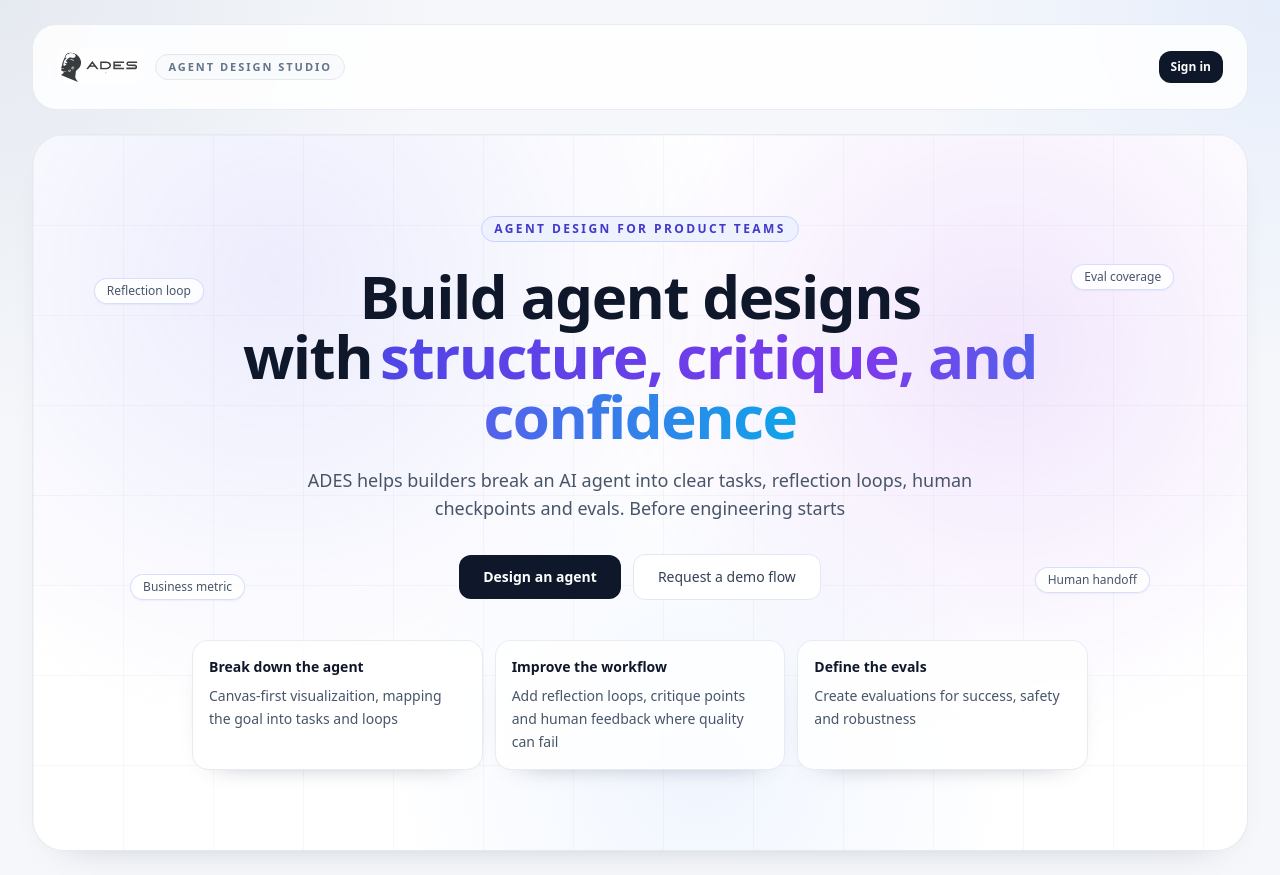
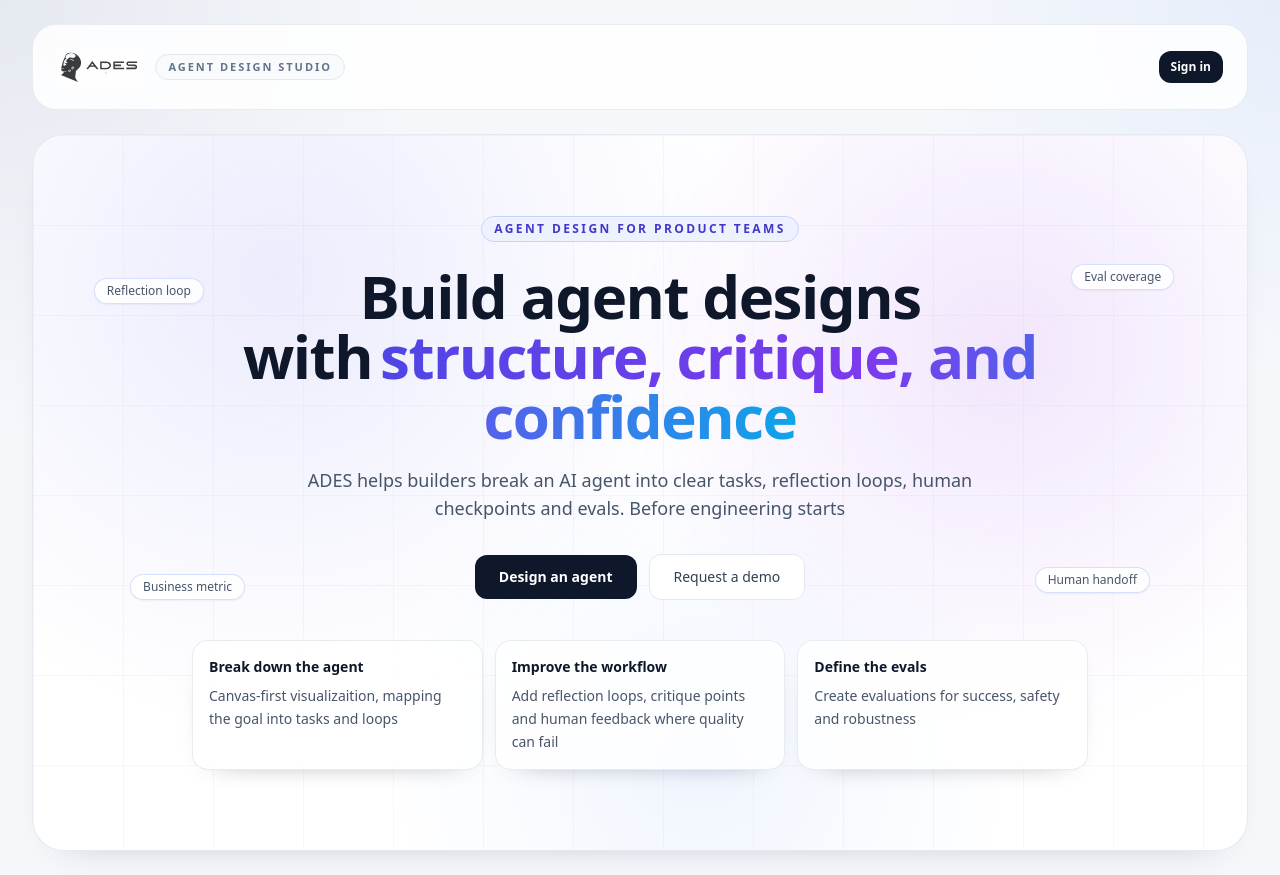
Before and after one commit to MarioSorgente/ades-agent-design-studio, a Next.js app: page / in a window 1280 px wide. Built offline with nearby package versions, Linux system fonts and the light colour scheme; no server answers.

Commit message:
Update page.tsx

```diff
--- a/app/page.tsx
+++ b/app/page.tsx
@@ -61,7 +61,7 @@ export default function HomePage() {
               Design an agent
             </Link>
             <a href="https://mariosorgente.carrd.co/" target="_blank" rel="noreferrer" className="ades-ghost-btn px-6 py-3">
-              Request a demo flow
+              Request a demo
             </a>
           </div>
 
```
